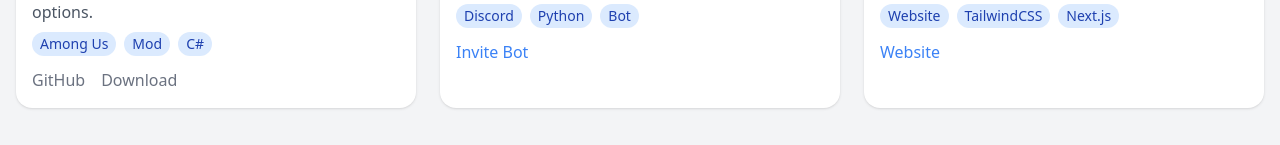
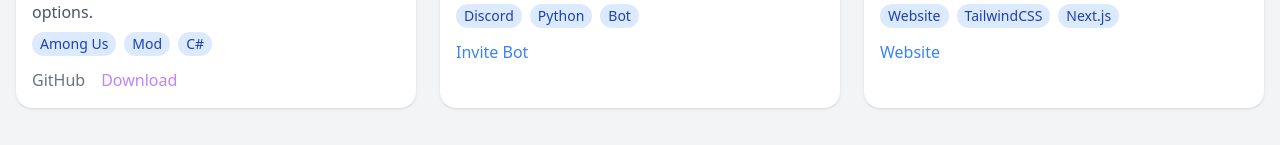
Before and after one commit to andries659/portfolio, a React (Vite) app: page / in a window 1280 px wide. Shown: the part 698-843 px from the top of the page. Built offline with nearby package versions, Linux system fonts and the light colour scheme.

Commit message:
Change download link color to purple

```diff
--- a/src/components/Portfolio.jsx
+++ b/src/components/Portfolio.jsx
@@ -167,7 +167,7 @@
                     href={project.download}
                     target="_blank"
                     rel="noopener noreferrer"
-                    className="text-gray-500 hover:text-black dark:hover:text-white"
+                    className="text-purple-400 hover:underline"
                   >
                     Download
                   </a>
```
